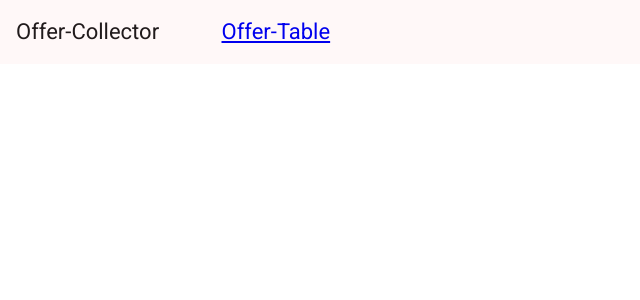
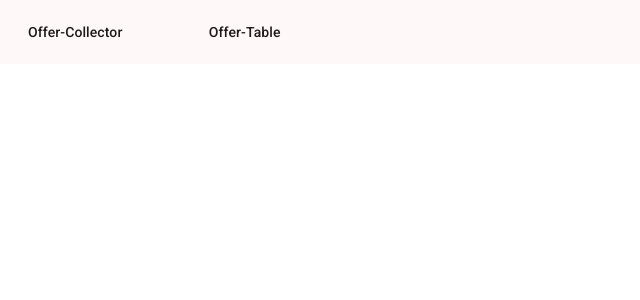
Before and after one commit to Tabisch/offer-collector, an Angular app in the folder frontend/: page /frontend/ in a window 1280 px wide. Shown: the top 300 px of the page, without its empty margins (0-640 px from the left). Built offline with nearby package versions, Linux system fonts and the light colour scheme.

Commit message:
nav bar links as buttons

```diff
--- a/frontend/src/app/app.component.html
+++ b/frontend/src/app/app.component.html
@@ -1,7 +1,7 @@
 <mat-toolbar>
-  <span>Offer-Collector</span>
+  <a mat-button href="/frontend/">Offer-Collector</a>
   <span class="toolbar-spacer"></span>
-  <span><a href="/frontend/offer-table">Offer-Table</a></span>
+  <a mat-button href="/frontend/offer-table">Offer-Table</a>
   <!-- <span class="toolbar-spacer"></span>
   <span><a href="/frontend/config">Config</a></span> -->
 </mat-toolbar>
--- a/frontend/src/app/app.component.ts
+++ b/frontend/src/app/app.component.ts
@@ -6,7 +6,7 @@ import {MatToolbarModule} from '@angular/material/toolbar';
 @Component({
   selector: 'app-root',
   standalone: true,
-  imports: [RouterOutlet,MatToolbarModule],
+  imports: [RouterOutlet,MatToolbarModule,MatButtonModule],
   templateUrl: './app.component.html',
   styleUrl: './app.component.css'
 })
```
